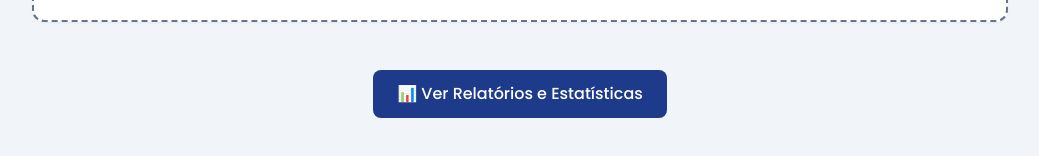
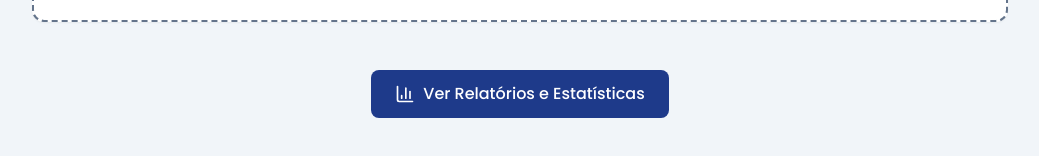
Before and after one commit to devflexlabs/flex-analise, a Next.js app: page / in a window 1280 px wide. Shown: the part 710-866 px from the top of the page, without its empty margins (120-1159 px from the left). Built offline with nearby package versions, Linux system fonts and the light colour scheme.

Commit message:
fix: Substitui emoji por icone Lucide no botao de relatorios

```diff
--- a/app/page.tsx
+++ b/app/page.tsx
@@ -3,6 +3,7 @@
 import { useState, useEffect } from "react";
 import { useRouter } from "next/navigation";
 import toast from "react-hot-toast";
+import { BarChart3 } from "lucide-react";
 import { ContractUpload } from "@/components/ContractUpload";
 
 export default function Home() {
@@ -114,7 +115,8 @@ export default function Home() {
             href="/relatorios"
             className="inline-flex items-center gap-2 px-6 py-3 bg-[#1e3a8a] text-white rounded-lg hover:bg-[#1e40af] transition-colors font-medium"
           >
-            📊 Ver Relatórios e Estatísticas
+            <BarChart3 className="h-5 w-5" />
+            Ver Relatórios e Estatísticas
           </a>
         </div>
 
```
